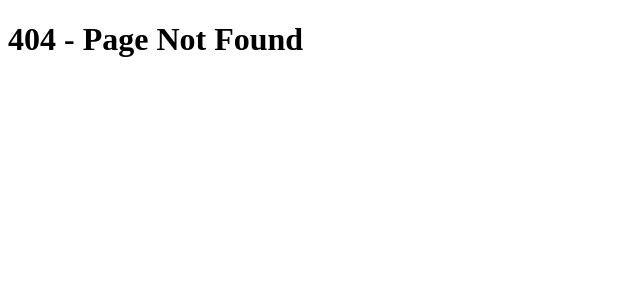
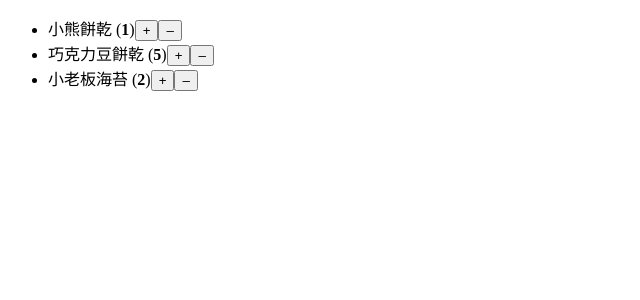
Before and after one commit to leechinghua/next-base-main, a Next.js app: page /cs-0620/shopping-cart in a window 1280 px wide. Before the commit this address had no page. Shown: the top 300 px of the page, without its empty margins (0-640 px from the left). Built offline with nearby package versions, Linux system fonts and the light colour scheme.

Commit message:
購物車練習

```diff
--- /dev/null
+++ b/pages/cs-0620/shopping-cart.js
@@ -0,0 +1,109 @@
+import { useState } from 'react'
+
+const initialProducts = [
+  {
+    id: 0,
+    name: '小熊餅乾',
+    count: 1,
+  },
+  {
+    id: 1,
+    name: '巧克力豆餅乾',
+    count: 5,
+  },
+  {
+    id: 2,
+    name: '小老板海苔',
+    count: 2,
+  },
+]
+
+export default function ShoppingCart() {
+  const [products, setProducts] = useState(initialProducts)
+
+  const handleIncrease = (productId) => {
+    const nextProducts = products.map((v, i) => {
+      // 如果符合(id相當於傳入的productId)的物件，遞增其中屬性count的數字
+      if (v.id === productId) return { ...v, count: v.count + 1 }
+      // 否則回傳原本物件
+      else return v
+    })
+
+    setProducts(nextProducts)
+  }
+
+  const handleDecrease = (productId) => {
+    const nextProducts = products.map((v, i) => {
+      // 如果符合(id相當於傳入的productId)的物件，遞減其中屬性count的數字
+      if (v.id === productId) return { ...v, count: v.count - 1 }
+      // 否則回傳原本物件
+      else return v
+    })
+
+    setProducts(nextProducts)
+  }
+
+  const handleRemove = (productId) => {
+    const nextProducts = products.filter((v, i) => {
+      return v.id !== productId
+    })
+
+    setProducts(nextProducts)
+  }
+
+  // react官網解答
+  //https://react.dev/learn/updating-arrays-in-state#challenges
+  function handleDecreaseClick(productId) {
+    // 一定要用let，因為下面要重新指定值一次
+    let nextProducts = products.map((product) => {
+      if (product.id === productId) {
+        return {
+          ...product,
+          count: product.count - 1,
+        }
+      } else {
+        return product
+      }
+    })
+
+    // 過濾出商品數量大於0
+    nextProducts = nextProducts.filter((p) => p.count > 0)
+
+    setProducts(nextProducts)
+  }
+
+  return (
+    <ul>
+      {products.map((product) => (
+        <li key={product.id}>
+          {product.name} (<b>{product.count}</b>)
+          <button
+            onClick={() => {
+              handleIncrease(product.id)
+            }}
+          >
+            +
+          </button>
+          <button
+            onClick={() => {
+              // 先計算(預測)按此按鈕後，商品數量會變為多少
+              const nextProductCount = product.count - 1
+
+              // 如果按了之後 商品數量<=0，則作移除
+              if (nextProductCount <= 0) {
+                if (confirm('你確定要移除此商品嗎？')) {
+                  handleRemove(product.id)
+                }
+              } else {
+                // 否則作遞減
+                handleDecrease(product.id)
+              }
+            }}
+          >
+            –
+          </button>
+        </li>
+      ))}
+    </ul>
+  )
+}
```
